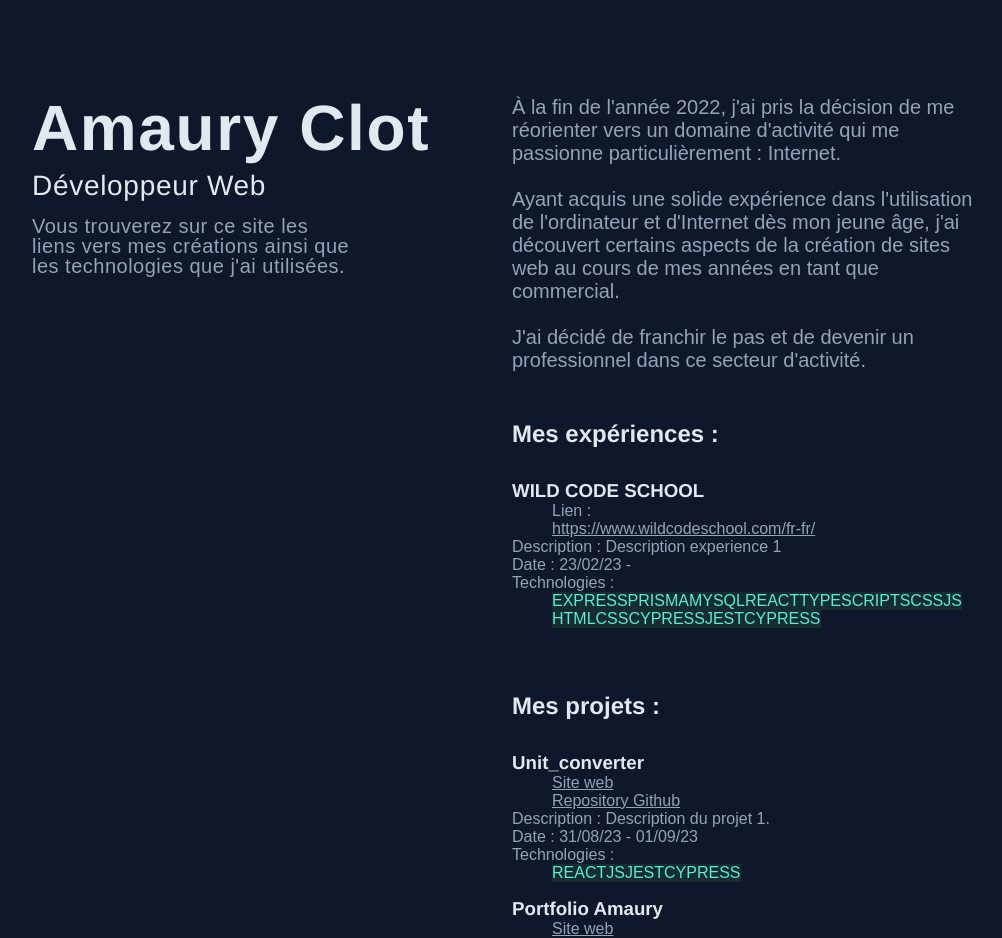
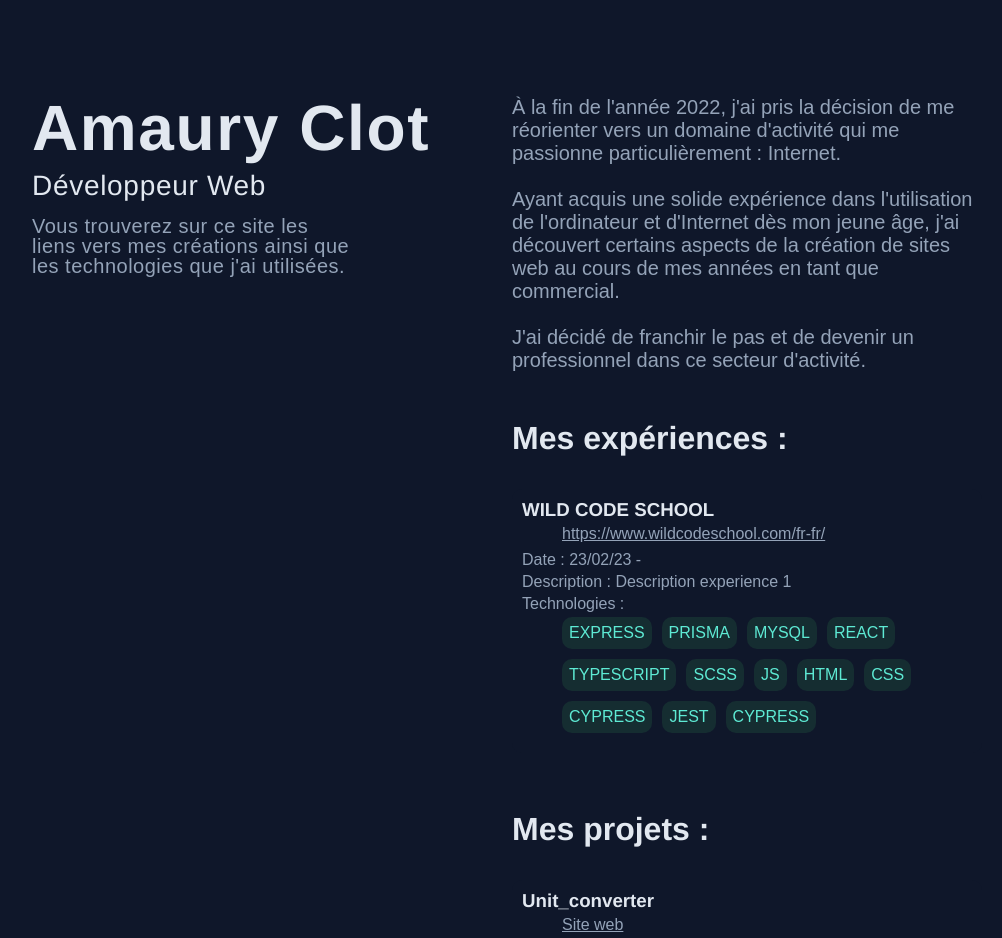
Before and after one commit to AmauryClt/portfolio-amaury, a React (Vite) app: page / in a window 1280 px wide. Shown: the top 938 px of the page, without its empty margins (128-1130 px from the left). Built offline with nearby package versions, Linux system fonts and the light colour scheme.

Commit message:
commit ajoute style, manque description

```diff
--- a/src/components/Experience.jsx
+++ b/src/components/Experience.jsx
@@ -1,15 +1,14 @@
-import React from "react";
 import { experienceData } from "./data";
 import styles from "./experience.module.scss"
 
 export function Experience () {
     return (
         <div className={styles.divExperience}>
-          <h2 className={styles.titreExperience}>Mes expériences :</h2>
+          <h1 className={styles.titreExperience}>Mes expériences :</h1>
       {experienceData.map((experience, index) => (
         <div className={styles.hoverButtonExperience} key={index}>
           <h3 className={styles.nameExperience}>{experience.name}</h3>
-          <ul className={styles.ulLienExperience}>Lien :
+          <ul className={styles.ulLienExperience}>
             {experience.lien.map((lie, lieIndex) => (
               <li className={styles.liLienExperience} key={lieIndex}>
               <a href={lie} target="_blank" rel="noopener noreferrer">
@@ -18,8 +17,8 @@ export function Experience () {
             </li>
             ))}
           </ul>
+          <p className={styles.dateExperience}>Date : {experience.date}</p>
           <p className={styles.descriptionExperience}>Description : {experience.description}</p>
-          <p className={styles.dateExperience}>Date : {experience.date}</p>
           <p className={styles.technologiesExperience}>Technologies :</p>
           <ul className={styles.ulTechExperience}>
             {experience.technologie.map((tech, techIndex) => (
--- a/src/components/Projects.jsx
+++ b/src/components/Projects.jsx
@@ -1,11 +1,10 @@
-import React from "react";
 import { projectsData } from "./data";
 import styles from "./projects.module.scss"
 
 export function Projects() {
   return (
     <div className={styles.divProject}>
-      <h2 className={styles.titreProject}>Mes projets :</h2>
+      <h1 className={styles.titreProject}>Mes projets :</h1>
       {projectsData.map((project, index) => (
         <div className={styles.hoverButtonProjects} key={index}>
           <h3 className={styles.nameProject}>{project.name}</h3>
@@ -25,9 +24,9 @@ export function Projects() {
               </li>
             ))}
           </ul>
+          <p className={styles.nameProject}>Date : {project.date}</p>
           <p className={styles.descriptionProject}>Description : {project.description}</p>
-          <p className={styles.nameProject}>Date : {project.date}</p>
-          <p className={styles.TechnologiesProject}>Technologies :</p>
+          <p className={styles.technologiesProject}>Technologies :</p>
           <ul className={styles.ulTechProject}>
             {project.technologie.map((tech, techIndex) => (
               <li className={styles.liTechProject} key={techIndex}>
--- a/src/components/experience.module.scss
+++ b/src/components/experience.module.scss
@@ -7,8 +7,12 @@
 }
 
 .hoverButtonExperience {
-    margin-bottom: 1rem;
-    background-color: rgb(15, 23, 42);
+  margin-bottom: 1rem;
+  background-color: rgb(15, 23, 42);
+  padding: 10px 10px;
+  margin-right: 10px;
+  margin-bottom: 10px;
+  border-radius: 10px;
   border-radius: 10px;
   transition: background-color 0.3s, opacity 0.3s;
 
@@ -22,6 +26,30 @@
   }
 }
 
+.nameExperience {
+  padding-bottom: 4px;
+}
+
+.ulLienExperience {
+  padding-bottom: 4px;
+}
+
+.liLienExperience {
+  padding-bottom: 4px;
+}
+
+.descriptionExperience {
+  padding-bottom: 4px;
+}
+
+.dateExperience {
+  padding-bottom: 4px;
+}
+
+.technologiesExperience {
+  padding-bottom: 4px;
+}
+
 .ulTechExperience {
   display: flex;
   flex-wrap: wrap;
@@ -32,4 +60,8 @@
 .liTechExperience {
   background-color: rgb(21, 45, 49);
   color: rgb(94, 234, 212);
+  padding: 7px 7px;
+  margin-right: 10px;
+  margin-bottom: 10px;
+  border-radius: 10px;
 }
--- a/src/components/projects.module.scss
+++ b/src/components/projects.module.scss
@@ -7,8 +7,11 @@
 }
 
 .hoverButtonProjects {
-    margin-bottom: 1rem;
-    background-color: rgb(15, 23, 42);
+  margin-bottom: 1rem;
+  background-color: rgb(15, 23, 42);
+  padding: 10px 10px;
+  margin-right: 10px;
+  margin-bottom: 10px;
   border-radius: 10px;
   transition: background-color 0.3s, opacity 0.3s;
 
@@ -22,8 +25,33 @@
   }
 }
 
+.nameProject {
+  padding-bottom: 4px;
+}
+
+.ulLienProject {
+  padding-bottom: 4px;
+}
+
+.liLienProject {
+  padding-bottom: 4px;
+}
+
+.descriptionProject {
+  padding-bottom: 4px;
+}
+
+.dateProject {
+  padding-bottom: 4px;
+}
+
+.technologiesProject {
+  padding-bottom: 4px;
+}
+
 .ulTechProject {
   display: flex;
+  flex-wrap: wrap;
   flex-direction: row;
   justify-content:flex-start;
 }
@@ -31,4 +59,8 @@
 .liTechProject {
   background-color: rgb(21, 45, 49);
   color: rgb(94 234 212);
+  padding: 7px 7px;
+  margin-right: 10px;
+  margin-bottom: 10px;
+  border-radius: 10px;
 }
```
